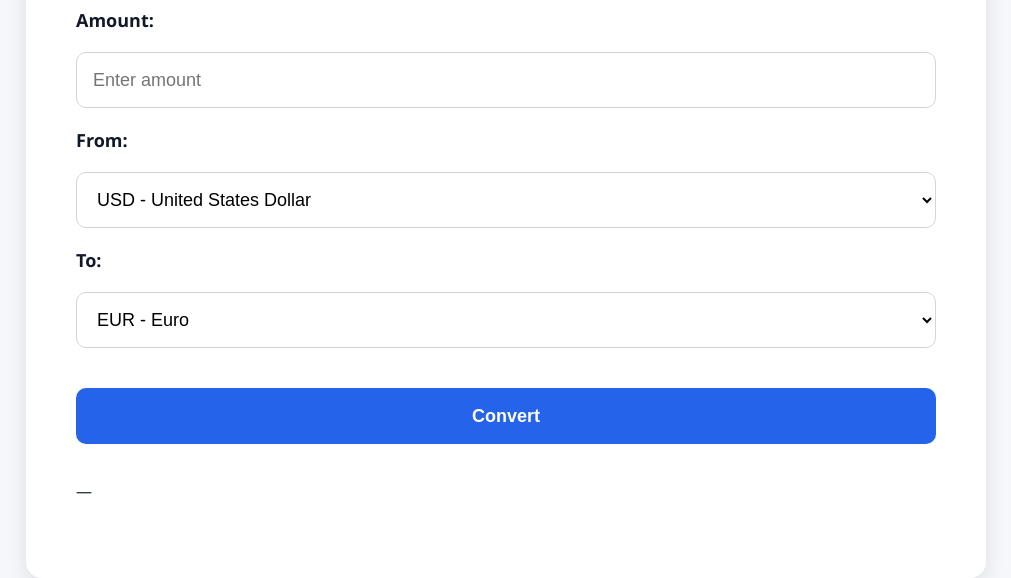
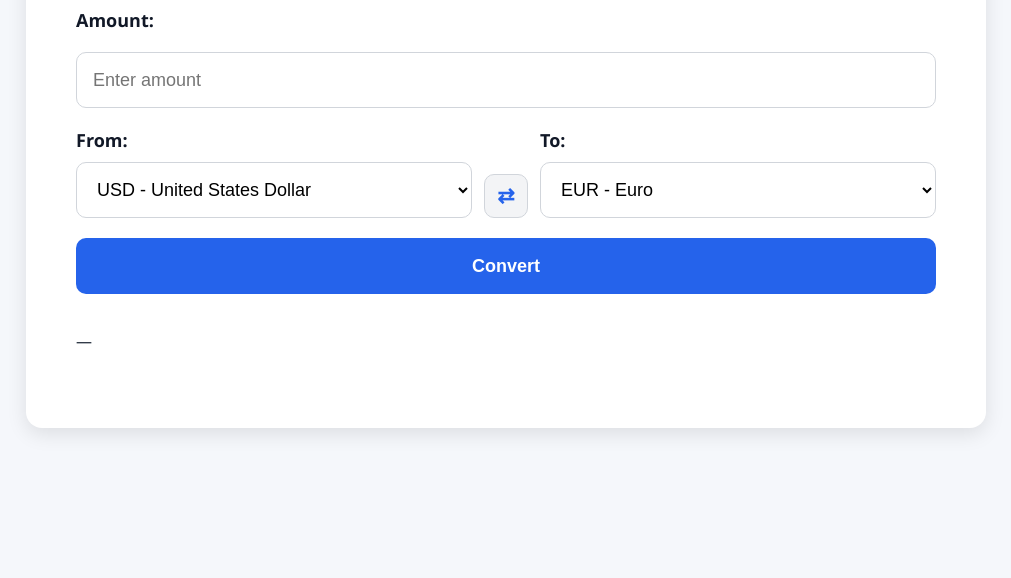
Before and after one commit to AhmadSaadeddin1987/Currency-converter-APIs-Project, a plain HTML site: page index.html in a window 1280 px wide. Shown: the part 288-866 px from the top of the page, without its empty margins (134-1145 px from the left). After the commit the page ends 840 px from the top, so only its background shows below. Drawn offline with Linux system fonts and the light colour scheme.

Commit message:
swap-button

```diff
--- a/script.js
+++ b/script.js
@@ -7,6 +7,8 @@ app.innerHTML = `
 <label for="amount">Amount:</label>
 <input type="number" id="amount" placeholder="Enter amount" />
 
+<div class="currency-row">
+<div>
 <label for="fromCurrency">From:</label>
 <select id="fromCurrency">
     <option value="USD">USD - United States Dollar</option>
@@ -17,7 +19,14 @@ app.innerHTML = `
     <option value="AUD">AUD - Australian Dollar</option>
     <option value="CHF">CHF - Swiss Franc</option>
 </select>
+</div>
 
+<!-- SWAP BUTTON -->
+<div class="swap-container">
+<button id="swapBtn" title="Swap currencies">⇄</button>
+</div>
+
+<div>
 <label for="toCurrency">To:</label>
 <select id="toCurrency">
     <option value="EUR">EUR - Euro</option>
@@ -28,6 +37,8 @@ app.innerHTML = `
     <option value="AUD">AUD - Australian Dollar</option>
     <option value="CHF">CHF - Swiss Franc</option>
 </select>
+</div>
+</div>
 
 <button id="convertBtn">Convert</button>
 <!-- NEW: result area -->
@@ -42,8 +53,17 @@ const toEl     = document.getElementById('toCurrency');
 const resultEl = document.getElementById('result');
 const loadingEl = document.getElementById('loading');
 const btn      = document.getElementById('convertBtn');
+const swapBtn = document.getElementById('swapBtn');
 
-// Number formatter (nice output like 1,234.56)
+// Swap button functionality
+swapBtn.addEventListener('click', () => {
+const temp = fromEl.value;
+fromEl.value = toEl.value;
+toEl.value = temp;
+if (amountEl.value.trim() !== '') convert();
+});
+
+// Number formatter
 const nf = new Intl.NumberFormat(navigator.language || 'en-US', {
 maximumFractionDigits: 4,
 });
--- a/style.css
+++ b/style.css
@@ -145,3 +145,29 @@ animation: pulse 1s infinite;
 50% { opacity: 1; }
 100% { opacity: 0.4; }
 }
+
+.currency-row {
+display: grid;
+grid-template-columns: 1fr auto 1fr;
+gap: 12px;
+align-items: end;
+}
+
+#swapBtn {
+height: 44px;
+width: 44px;
+border-radius: 10px;
+border: 1px solid #d1d5db;
+background: #f3f4f6;
+cursor: pointer;
+font-size: 1.3rem;
+font-weight: bold;
+color: #2563eb;
+transition: all 0.2s ease;
+}
+
+#swapBtn:hover {
+background: #2563eb;
+color: #fff;
+transform: rotate(180deg);
+}
```
